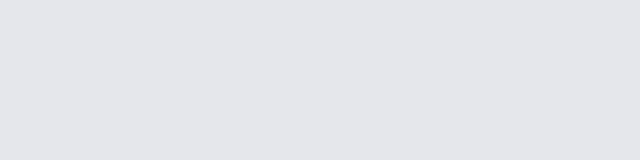
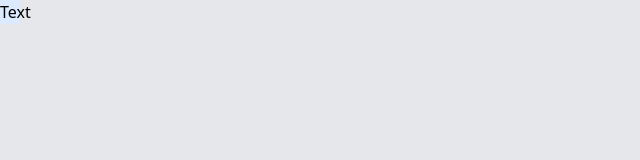
Before and after one commit to karlijones/Tailwind-Practice, a plain HTML site: page index.html in a window 1280 px wide. Shown: the full height of the page, 0-640 px from the left. Drawn offline with nearby package versions, Linux system fonts and the light colour scheme.

Commit message:
adding initial background colors and sizing

```diff
--- a/index.html
+++ b/index.html
@@ -8,5 +8,11 @@
 </head>
 <body class="bg-gray-200">
 
+    <div class="bg-gray-200">
+
+        <div class="w-5 h-6 bg-blue-100">Text</div>
+
+    </div>
+
 </body>
 </html>
```
